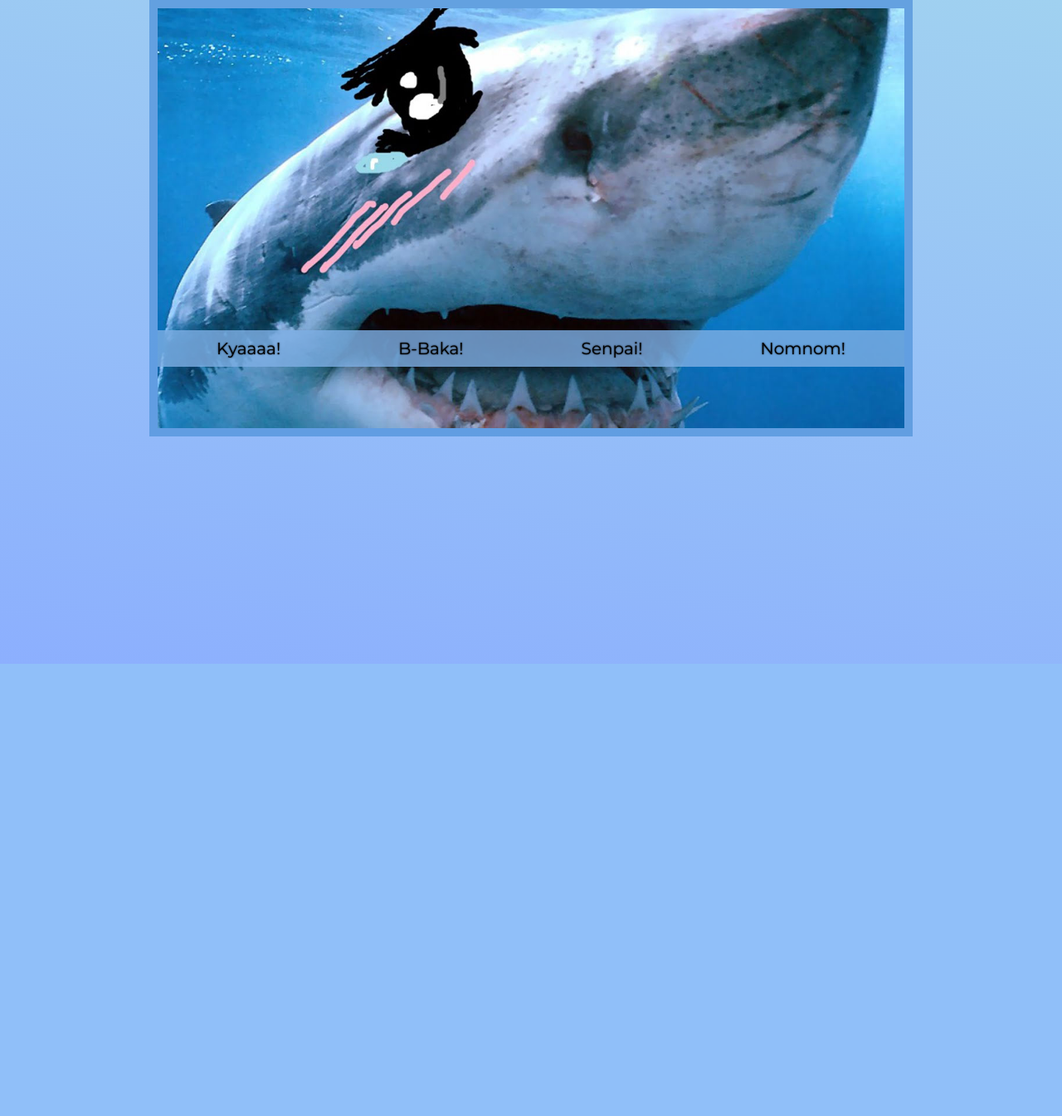
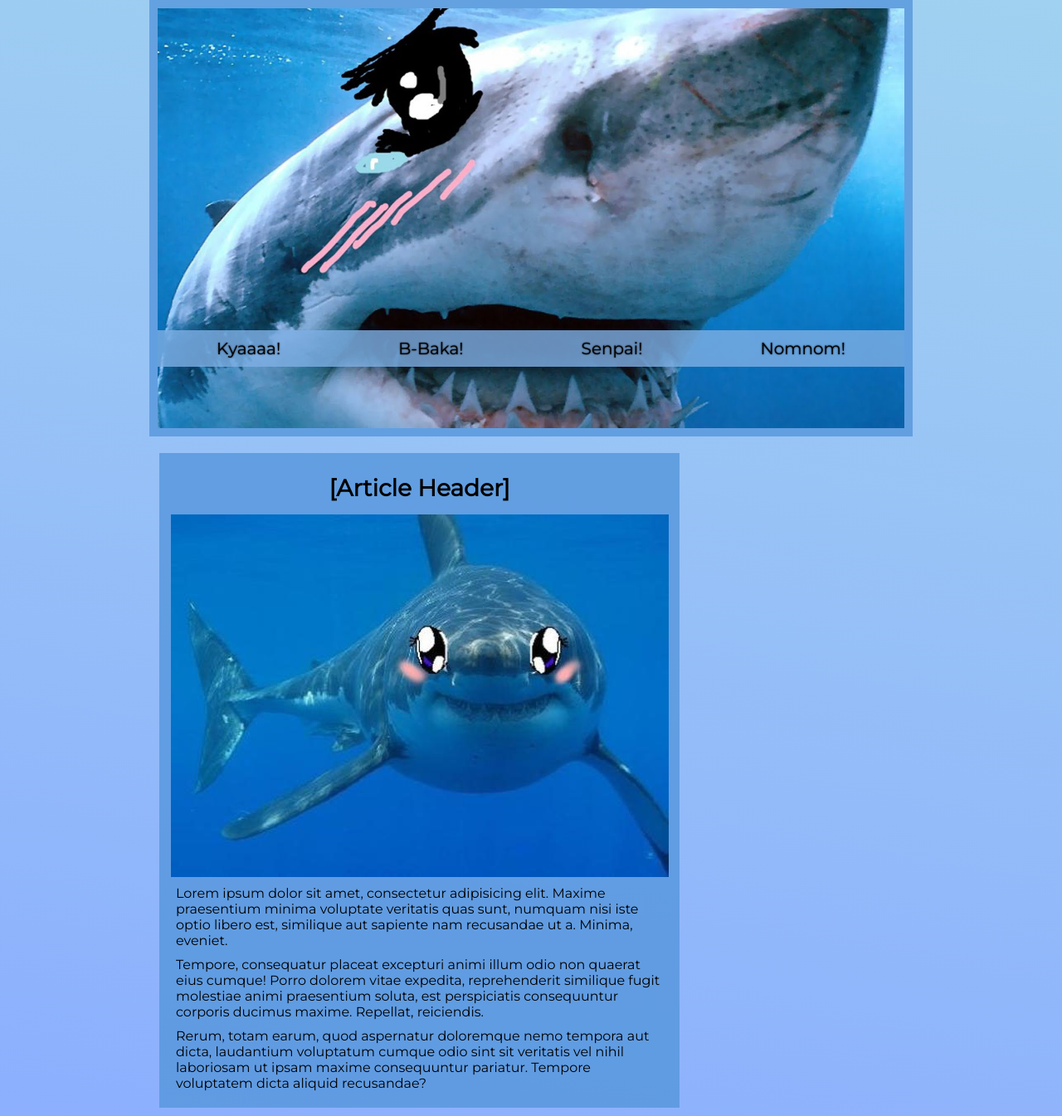
Before and after one commit to NoahBroJ/TsundereSharks, a PHP site: page / in a window 1280 px wide. Shown: the whole page at 83% size. Before the commit the page ends 800 px from the top, so only its background shows below. Run offline with PHP 8.4, Linux system fonts and the light colour scheme.

Commit message:
added articles

```diff
--- a/index.php
+++ b/index.php
@@ -23,7 +23,17 @@
         </header>
 
         <main>
-
+            <div class="article-wrapper">
+                <article>
+                    <h1>
+                        [Article Header]
+                    </h1>
+                    <img src="img/shark1.jpg" alt="Smiley Sharkey">
+                    <p>Lorem ipsum dolor sit amet, consectetur adipisicing elit. Maxime praesentium minima voluptate veritatis quas sunt, numquam nisi iste optio libero est, similique aut sapiente nam recusandae ut a. Minima, eveniet.</p>
+                    <p>Tempore, consequatur placeat excepturi animi illum odio non quaerat eius cumque! Porro dolorem vitae expedita, reprehenderit similique fugit molestiae animi praesentium soluta, est perspiciatis consequuntur corporis ducimus maxime. Repellat, reiciendis.</p>
+                    <p>Rerum, totam earum, quod aspernatur doloremque nemo tempora aut dicta, laudantium voluptatum cumque odio sint sit veritatis vel nihil laboriosam ut ipsam maxime consequuntur pariatur. Tempore voluptatem dicta aliquid recusandae?</p>
+                </article>
+            </div>
         </main>
         <aside>
 
--- a/styles/style.css
+++ b/styles/style.css
@@ -11,38 +11,39 @@
   to {
     transform: rotate(180deg) translateY(-5px); } }
 
-/* line 76, C:/Users/noah0030/OneDrive for Business/Visualisering/V3/TsundereSharks/TsundereSharks/styles/style.scss */
+/* line 77, C:/Users/noah0030/OneDrive for Business/Visualisering/V3/TsundereSharks/TsundereSharks/styles/style.scss */
 * {
   margin: 0;
   padding: 0;
   font-family: 'Montserrat', sans-serif; }
 
-/* line 82, C:/Users/noah0030/OneDrive for Business/Visualisering/V3/TsundereSharks/TsundereSharks/styles/style.scss */
+/* line 83, C:/Users/noah0030/OneDrive for Business/Visualisering/V3/TsundereSharks/TsundereSharks/styles/style.scss */
 body {
   background-image: linear-gradient(10deg, #8caffe, #a0d1f0);
   background-repeat: no-repeat;
   min-height: 100vh; }
-  /* line 87, C:/Users/noah0030/OneDrive for Business/Visualisering/V3/TsundereSharks/TsundereSharks/styles/style.scss */
+  /* line 88, C:/Users/noah0030/OneDrive for Business/Visualisering/V3/TsundereSharks/TsundereSharks/styles/style.scss */
   body #wrapper {
     width: 70%;
     margin: 0 auto; }
-    /* line 91, C:/Users/noah0030/OneDrive for Business/Visualisering/V3/TsundereSharks/TsundereSharks/styles/style.scss */
+    /* line 92, C:/Users/noah0030/OneDrive for Business/Visualisering/V3/TsundereSharks/TsundereSharks/styles/style.scss */
     body #wrapper header {
       position: relative;
       display: flex;
-      justify-content: center; }
-      /* line 96, C:/Users/noah0030/OneDrive for Business/Visualisering/V3/TsundereSharks/TsundereSharks/styles/style.scss */
+      justify-content: center;
+      margin-bottom: 10px; }
+      /* line 98, C:/Users/noah0030/OneDrive for Business/Visualisering/V3/TsundereSharks/TsundereSharks/styles/style.scss */
       body #wrapper header .side-frame {
         flex: 1 1 0;
         background: rgba(85, 150, 220, 0.8); }
-      /* line 101, C:/Users/noah0030/OneDrive for Business/Visualisering/V3/TsundereSharks/TsundereSharks/styles/style.scss */
+      /* line 103, C:/Users/noah0030/OneDrive for Business/Visualisering/V3/TsundereSharks/TsundereSharks/styles/style.scss */
       body #wrapper header .picture-frame {
         border: 10px solid rgba(85, 150, 220, 0.8); }
-        /* line 104, C:/Users/noah0030/OneDrive for Business/Visualisering/V3/TsundereSharks/TsundereSharks/styles/style.scss */
+        /* line 106, C:/Users/noah0030/OneDrive for Business/Visualisering/V3/TsundereSharks/TsundereSharks/styles/style.scss */
         body #wrapper header .picture-frame img {
           display: block;
           width: 900px; }
-      /* line 111, C:/Users/noah0030/OneDrive for Business/Visualisering/V3/TsundereSharks/TsundereSharks/styles/style.scss */
+      /* line 113, C:/Users/noah0030/OneDrive for Business/Visualisering/V3/TsundereSharks/TsundereSharks/styles/style.scss */
       body #wrapper header nav {
         position: absolute;
         bottom: 16%;
@@ -51,10 +52,10 @@ body {
         justify-content: space-around;
         width: 900px;
         background-color: rgba(127, 176, 229, 0.8); }
-        /* line 122, C:/Users/noah0030/OneDrive for Business/Visualisering/V3/TsundereSharks/TsundereSharks/styles/style.scss */
+        /* line 124, C:/Users/noah0030/OneDrive for Business/Visualisering/V3/TsundereSharks/TsundereSharks/styles/style.scss */
         body #wrapper header nav .link-item {
           position: relative; }
-          /* line 125, C:/Users/noah0030/OneDrive for Business/Visualisering/V3/TsundereSharks/TsundereSharks/styles/style.scss */
+          /* line 127, C:/Users/noah0030/OneDrive for Business/Visualisering/V3/TsundereSharks/TsundereSharks/styles/style.scss */
           body #wrapper header nav .link-item a {
             display: block;
             padding: 10px 20px;
@@ -89,9 +90,34 @@ body {
             animation-duration: 100ms;
             animation-iteration-count: infinite;
             animation-direction: alternate; }
-          /* line 139, C:/Users/noah0030/OneDrive for Business/Visualisering/V3/TsundereSharks/TsundereSharks/styles/style.scss */
+          /* line 141, C:/Users/noah0030/OneDrive for Business/Visualisering/V3/TsundereSharks/TsundereSharks/styles/style.scss */
           body #wrapper header nav .link-item:hover a {
             color: #580000;
             text-shadow: 0 0 2px darkred; }
+    /* line 150, C:/Users/noah0030/OneDrive for Business/Visualisering/V3/TsundereSharks/TsundereSharks/styles/style.scss */
+    body #wrapper main {
+      display: flex;
+      flex-direction: row; }
+      /* line 154, C:/Users/noah0030/OneDrive for Business/Visualisering/V3/TsundereSharks/TsundereSharks/styles/style.scss */
+      body #wrapper main .article-wrapper {
+        width: 70%; }
+        /* line 157, C:/Users/noah0030/OneDrive for Business/Visualisering/V3/TsundereSharks/TsundereSharks/styles/style.scss */
+        body #wrapper main .article-wrapper article {
+          background: rgba(85, 150, 220, 0.8);
+          margin: 10px 0;
+          padding: 10px; }
+          /* line 162, C:/Users/noah0030/OneDrive for Business/Visualisering/V3/TsundereSharks/TsundereSharks/styles/style.scss */
+          body #wrapper main .article-wrapper article h1 {
+            font-size: 28px;
+            text-align: center;
+            margin: 15px 0; }
+          /* line 168, C:/Users/noah0030/OneDrive for Business/Visualisering/V3/TsundereSharks/TsundereSharks/styles/style.scss */
+          body #wrapper main .article-wrapper article img {
+            display: block;
+            margin: 10px auto;
+            max-width: 100%; }
+          /* line 174, C:/Users/noah0030/OneDrive for Business/Visualisering/V3/TsundereSharks/TsundereSharks/styles/style.scss */
+          body #wrapper main .article-wrapper article p {
+            margin: 10px; }
 
 /*# sourceMappingURL=style.css.map */
--- a/styles/style.scss
+++ b/styles/style.scss
@@ -72,6 +72,7 @@
 
 $background: linear-gradient(10deg, #8caffe, #a0d1f0);
 $transbluecent: rgba(85, 150, 220, 0.8);
+$transbluecenter: rgba(85, 150, 220, 0.4);
 
 * {
     margin: 0;
@@ -92,6 +93,7 @@ body {
             position: relative;
             display: flex;
             justify-content: center;
+            margin-bottom: 10px;
 
             .side-frame {
                 flex: 1 1 0;
@@ -144,5 +146,36 @@ body {
                 }
             }
         }
+
+        main {
+            display: flex;
+            flex-direction: row;
+
+            .article-wrapper {
+                width: 70%;
+
+                article {
+                    background: $transbluecent;
+                    margin: 10px 0;
+                    padding: 10px;
+
+                    h1 {
+                        font-size: 28px;
+                        text-align: center;
+                        margin: 15px 0;
+                    }
+
+                    img {
+                        display: block;
+                        margin: 10px auto;
+                        max-width: 100%;
+                    }
+
+                    p {
+                        margin: 10px;
+                    }
+                }
+            }
+        }
     }
 }
```
Also changed, not shown: 1 other file.
